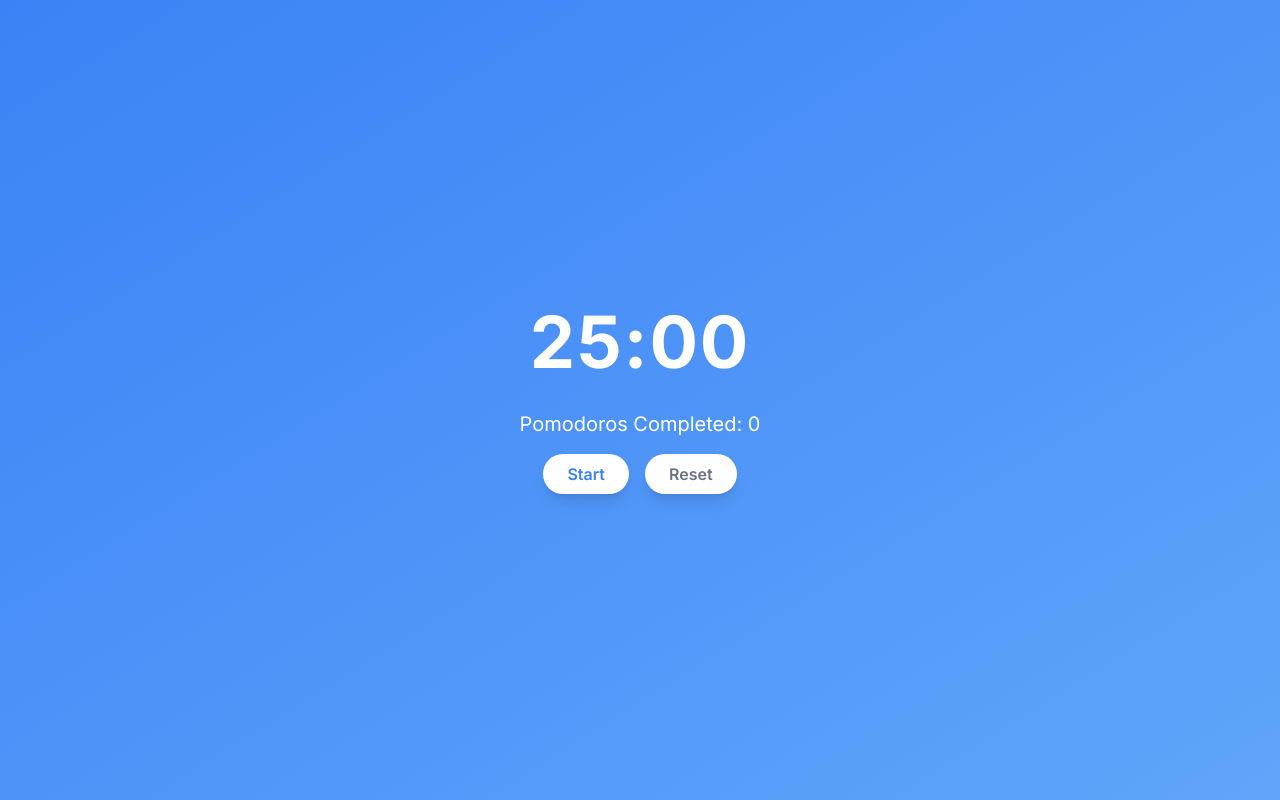
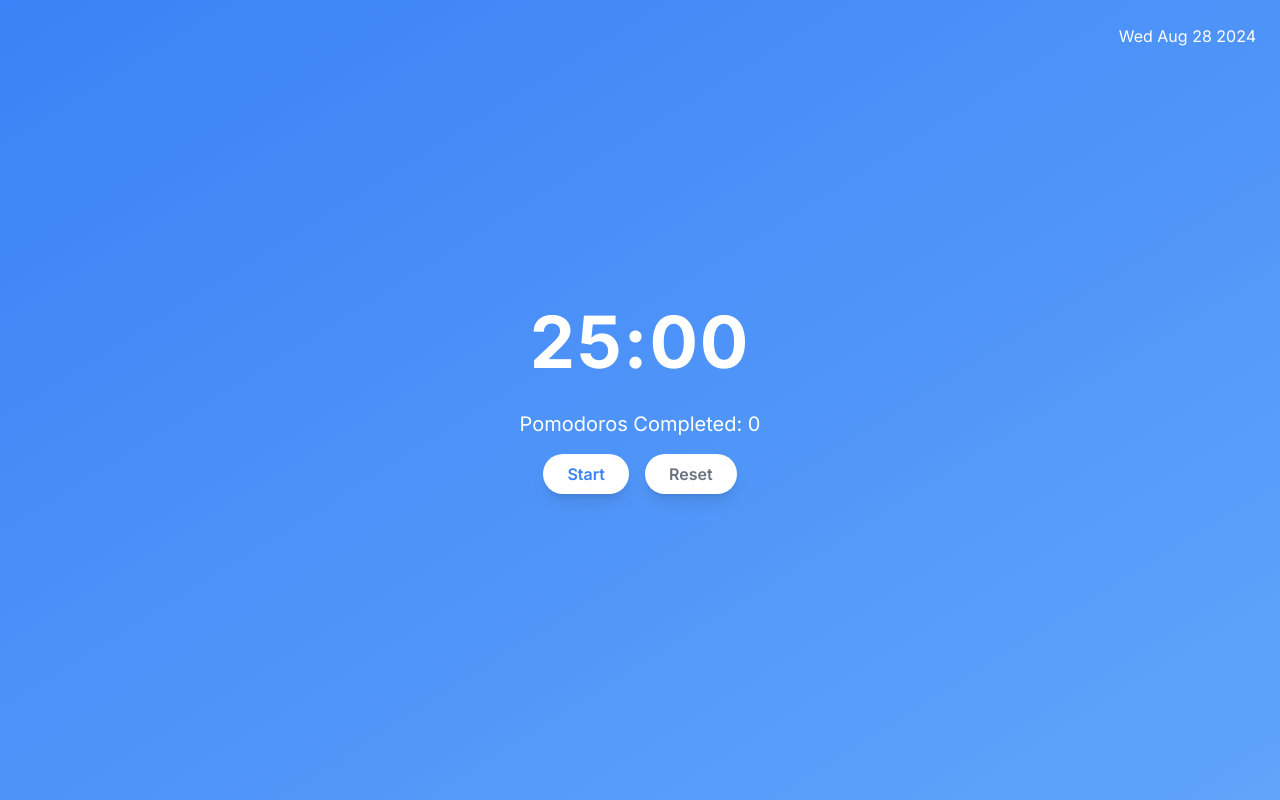
Before and after one commit to uraaaa24/pomodoro-timer, a Next.js app: page / in a window 1280 px wide. Built offline with nearby package versions, Linux system fonts and the light colour scheme.

Commit message:
feat: 日付を右上に追加

```diff
--- a/src/app/page.tsx
+++ b/src/app/page.tsx
@@ -1,8 +1,11 @@
 import PomodoroTimer from '@/components/pomodoroTimer'
 
 export default function Home() {
+  const today = new Date().toDateString()
+
   return (
     <div className="flex flex-col justify-center h-screen bg-gradient-to-br from-blue-500 to-blue-400 text-white">
+      <div className="absolute top-0 right-0 p-6">{today}</div>
       <PomodoroTimer />
     </div>
   )
```
